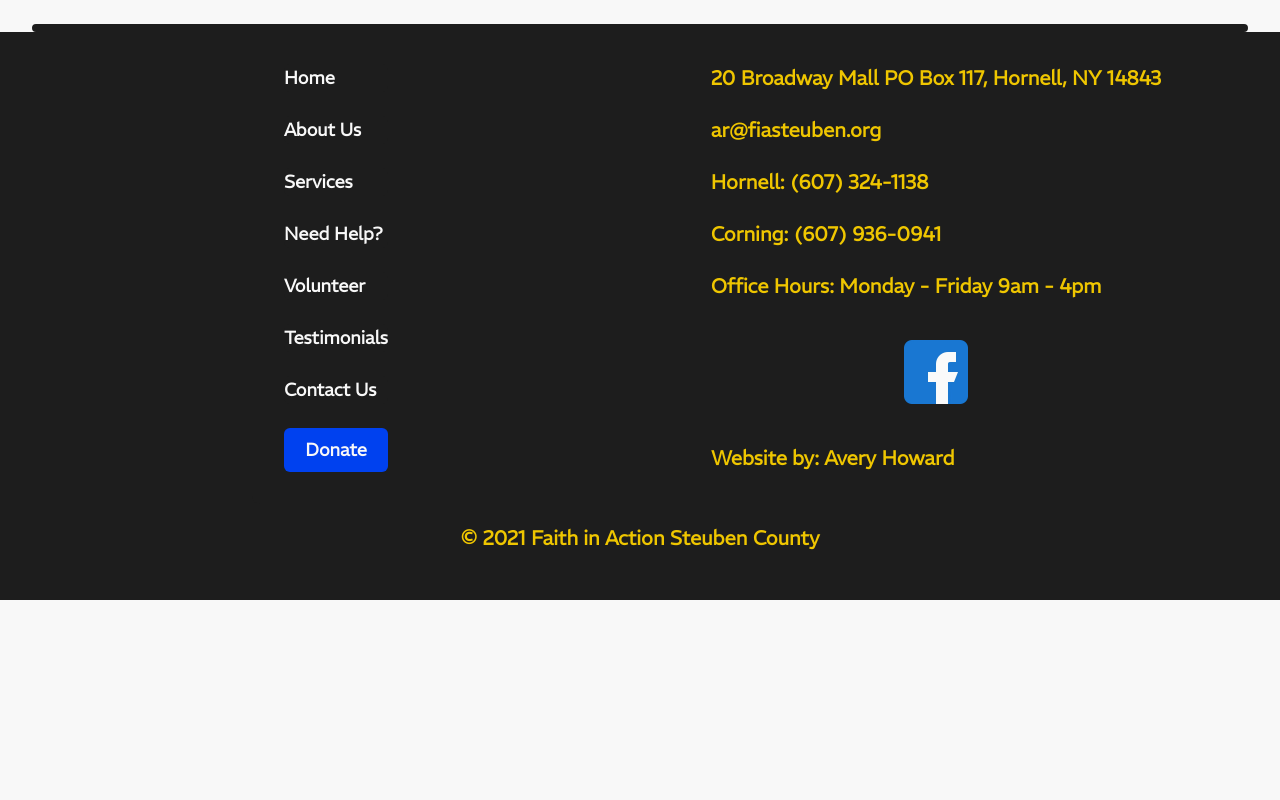
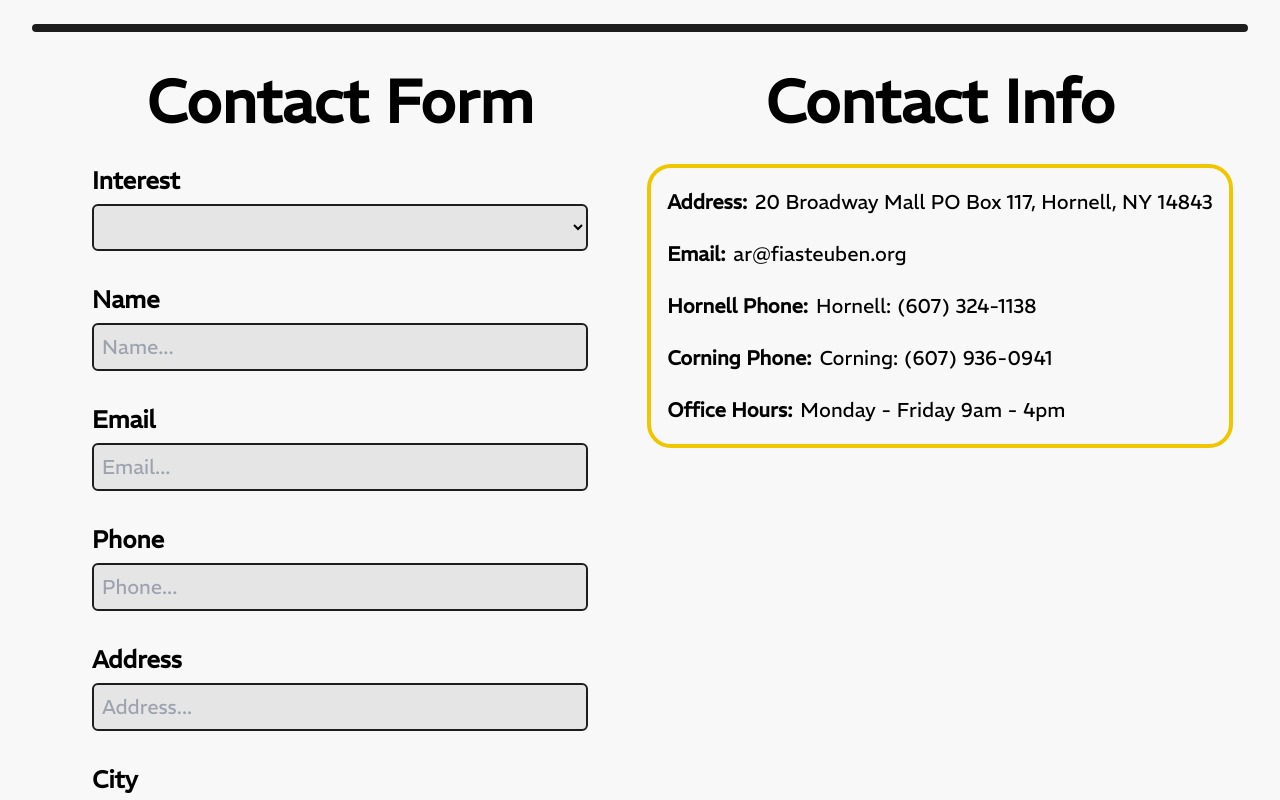
Before and after one commit to ahoward7/faith-in-action, a Nuxt app: page /Contact in a window 1280 px wide. Shown: the part 680-1480 px from the top of the page. Before the commit the page ends 1280 px from the top, so only its background shows below. Built offline with nearby package versions, Linux system fonts and the light colour scheme.

Commit message:
Contact form ui written

```diff
--- a/components/fia/Bullet.vue
+++ b/components/fia/Bullet.vue
@@ -1,10 +1,20 @@
 <template>
   <page-text v-if="number" class="flex flex-col lg:flex-row justify-start items-center gap-8">
-    <div v-if="number" class="shrink-0 h-9 w-9 flex justify-center items-center text-2xl font-bold bg-fia-yellow rounded-full">
+    <div class="shrink-0 h-9 w-9 flex justify-center items-center text-2xl font-bold bg-fia-yellow rounded-full">
       {{ number }}.
     </div>
     <div class="w-full">
       <slot/>
+    </div>
+  </page-text>
+  <page-text v-if="label">
+    <div class="flex items-center gap-2">
+      <div class="shrink-0 flex flex-col items-center text-xl font-bold py-1 rounded-xl">
+        {{ label }}:
+      </div>
+      <div class="w-full">
+        <slot/>
+      </div>
     </div>
   </page-text>
   <page-text v-else class="flex justify-start items-center gap-8">
@@ -21,6 +31,10 @@ const props = defineProps({
     type: Number,
     required: false
   },
+  label: {
+    type: String,
+    required: false
+  }
 })
 const { number } = props
 </script>
--- a/components/fia/footer/Info.vue
+++ b/components/fia/footer/Info.vue
@@ -2,7 +2,7 @@
   <fia-footer-section class="flex-col items-center gap-16 mr-4">
     <div class="flex flex-col gap-4 sm:gap-6">
       <div class="text-md md:text-lg lg:text-xl text-fia-yellow font-semibold" v-for="info in contactInfo">
-        {{ info }}
+        {{ info.value }}
       </div>
       <div class="flex justify-center items-center my-2 lg:my-4">
         <img src="~/assets/images/logos/facebook.png" class="h-8 md:h-16" />
--- /dev/null
+++ b/components/page/Input.vue
@@ -0,0 +1,34 @@
+<template>
+  <div class="w-full flex justify-center">
+    <div class="max-w-128 w-full">
+      <div class="text-2xl font-bold mb-2">{{ label }}</div>
+      <select v-if="type === 'select'" :value="data" @input="emit('update:data', $event.target.value)" class="max-w-128 w-full text-xl bg-fia-grey border-2 border-fia-black p-2 rounded-md">
+        <option v-for="option in options" :key="option" :value="option">{{ option }}</option>
+      </select>
+      <textarea v-else-if="type === 'textarea'" type="text" :value="data" :placeholder="`${label}...`" @input="emit('update:data', $event.target.value)" class="max-w-128 h-40 w-full text-xl bg-fia-grey border-2 border-fia-black p-2 rounded-md" />
+      <input v-else type="text" :value="data" :placeholder="`${label}...`" @input="emit('update:data', $event.target.value)" class="max-w-128 w-full text-xl bg-fia-grey border-2 border-fia-black p-2 rounded-md" />
+    </div>
+  </div>
+</template>
+
+<script setup>
+const emit = defineEmits(['update:data'])
+const props = defineProps({
+  data: {
+    type: String,
+    default: ''
+  },
+  label: {
+    type: String,
+    required: true,
+  },
+  options: {
+    type: Array,
+    default: () => []
+  },
+  type: {
+    type: String,
+    default: 'text'
+  }
+})
+</script>
--- a/pages/Contact.vue
+++ b/pages/Contact.vue
@@ -4,5 +4,82 @@
       <fia-logo />
       <img src="~/assets/images/logos/fia-contact-text.png" class="px-8 max-h-28">
     </page-header>
+    <page-text-wrapper>
+      <div class="w-full flex flex-col-reverse xl:flex-row">
+        <div class="basis-1/2">
+          <page-sub-header class="mt-12 xl:mt-0">
+            Contact Form
+          </page-sub-header>
+          <page-text class="flex flex-col items-center gap-8 mt-8">
+            <page-input v-for="item in data" :label="item.label" :type="item.type" v-model:data="item.data" :options="item.options"/>
+          </page-text>
+        </div>
+        <div class="basis-1/2">
+          <page-sub-header>
+            Contact Info
+          </page-sub-header>
+          <div class="flex justify-center">
+            <div class="max-w-600 flex flex-col gap-4 p-4 mt-8 border-4 border-primary border-fia-yellow rounded-3xl">
+              <fia-bullet v-for="info in contactInfo" :label="info.label">{{ info.value }}</fia-bullet>
+            </div>
+          </div>
+        </div>
+      </div>
+    </page-text-wrapper>
   </page-max-1920>
 </template>
+
+<script setup>
+import { contactInfo } from '~/utils/constants'
+
+const data = ref({
+  interest: {
+    label: 'Interest',
+    data: '',
+    type: 'select',
+    options: [
+      "I'm interested in...",
+      "I need help",
+      "I know someone who needs help",
+      "I want to volunteer",
+    ]
+  },
+  name: {
+    label: 'Name',
+    data: ''
+  },
+  email: {
+    label: 'Email',
+    data: ''
+  },
+  phone: {
+    label: 'Phone',
+    data: ''
+  },
+  address: {
+    label: 'Address',
+    data: ''
+  },
+  city: {
+    label: 'City',
+    data: ''
+  },
+  state: {
+    label: 'State',
+    data: ''
+  },
+  zip_code: {
+    label: 'Zip Code',
+    data: ''
+  },
+  source: {
+    label: 'Source',
+    data: ''
+  },
+  comments: {
+    label: 'Comments',
+    data: '',
+    type: 'textarea'
+  },
+})
+</script>
--- a/tailwind.config.js
+++ b/tailwind.config.js
@@ -9,6 +9,7 @@ module.exports = {
     extend: {
       colors: {
         'fia-yellow': '#efc600',
+        'fia-grey': '#e5e5e5',
         'fia-white': '#f8f8f8',
         'fia-black': '#1d1d1d',
         'fia-blue': '#0041EF',
@@ -44,6 +45,8 @@ module.exports = {
         '48': '12rem',
         '80': '20rem',
         '92': '23rem',
+        '128': '31rem',
+        '600': "600px",
         '1200': '1200px',
         '1920': '1920px',
       },
--- a/utils/constants.ts
+++ b/utils/constants.ts
@@ -29,13 +29,28 @@ export const navItems = [
   }
 ]
 
-export const contactInfo = [
-  "20 Broadway Mall PO Box 117, Hornell, NY 14843",
-  "ar@fiasteuben.org",
-  "Hornell: (607) 324-1138",
-  "Corning: (607) 936-0941",
-  "Office Hours: Monday - Friday 9am - 4pm",
-]
+export const contactInfo = {
+  address: {
+    label: "Address",
+    value: "20 Broadway Mall PO Box 117, Hornell, NY 14843"
+  },
+  email: {
+    label: "Email",
+    value: "ar@fiasteuben.org",
+  },
+  hornell_phone: {
+    label: "Hornell Phone",
+    value: "Hornell: (607) 324-1138",
+  },
+  corning_phone: {
+    label: "Corning Phone",
+    value: "Corning: (607) 936-0941",
+  },
+  office_hours: {
+    label: "Office Hours",
+    value: "Monday - Friday 9am - 4pm",
+  }
+}
 
 export const boardMembers = [
   "President: Dorothy Behan",
```
